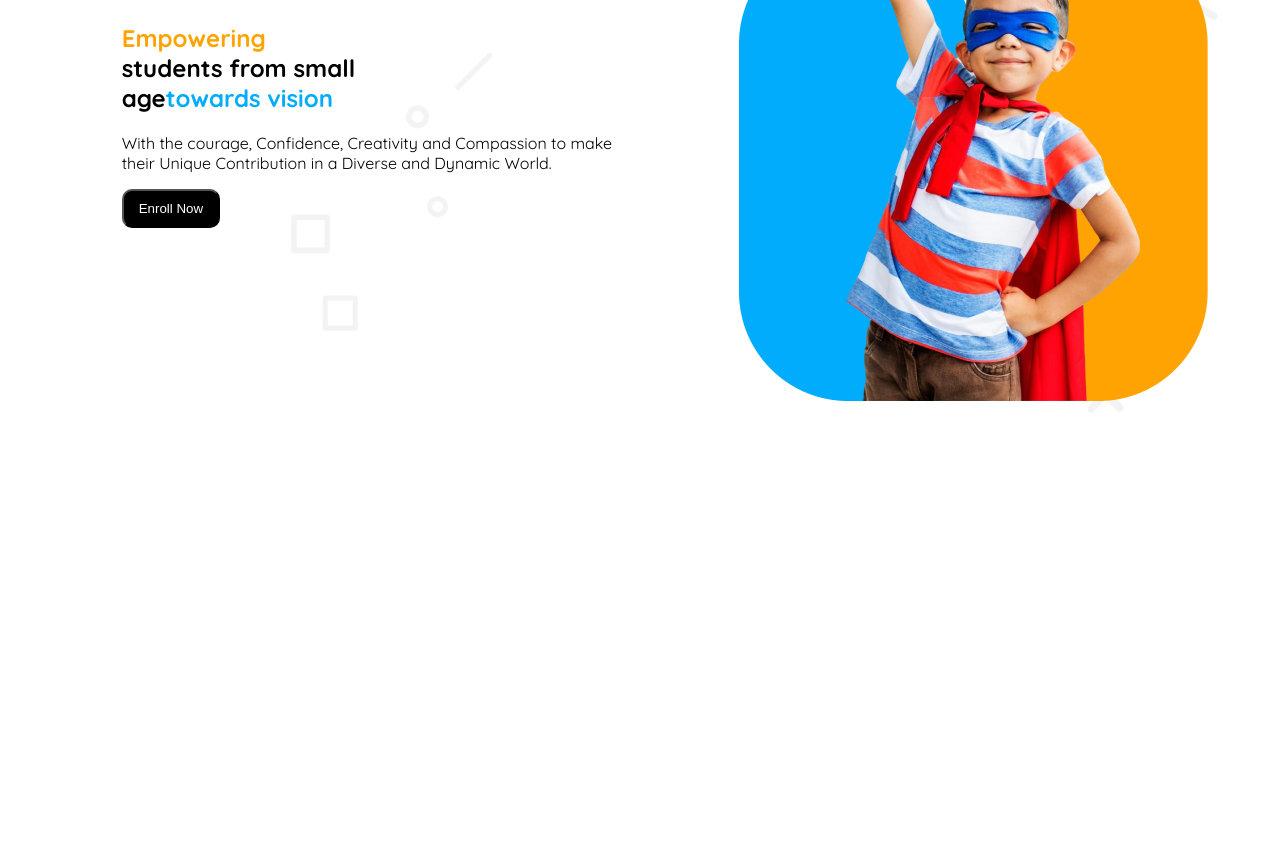
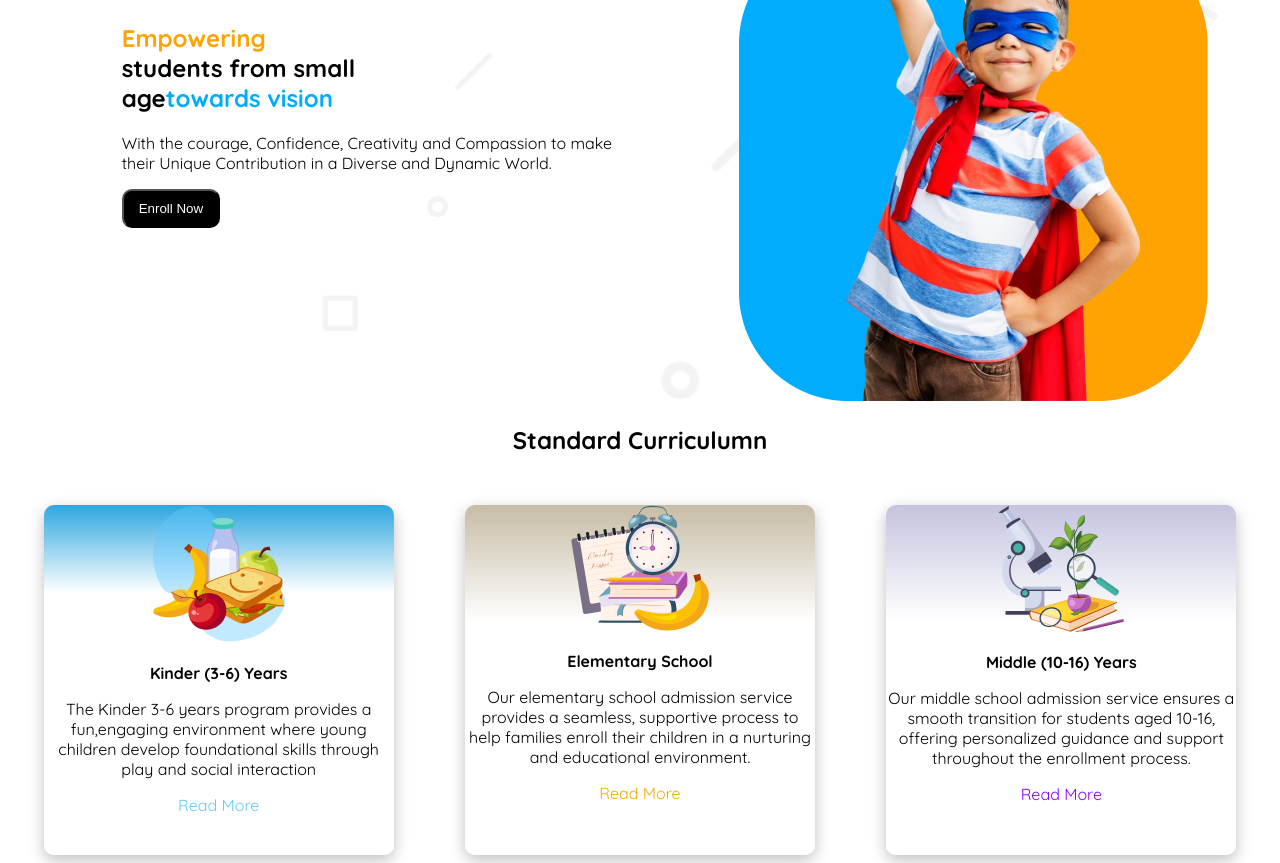
Before and after one commit to safikolislam/A-02, a plain HTML site: page index.html in a window 1280 px wide. Shown: the part 302-1165 px from the top of the page. Before the commit the page ends 800 px from the top, so only its background shows below. Drawn offline with Linux system fonts and the light colour scheme.

Commit message:
added the cards

```diff
--- a/index.html
+++ b/index.html
@@ -49,7 +49,7 @@
 
 
         <section class="hero-area">
-        <div>
+        <div class="text-area">
       <h2><span style="color:#FEA301" >Empowering </span><br>
         students from small<br> age<span style="color:#01ACFD">towards vision</span> </h2>
         </h2>
@@ -61,5 +61,33 @@
           <img class="kids-img" src="assets/hero-kids.png" alt="">
         </div>
       </section>
+      <section class="cards">
+
+      <h2>Standard Curriculumn</h2>
+      <div class="cards-container">
+      <div class="card-01">
+        <img  src="assets/kinder.png" alt="">
+        <p class="kinder">Kinder (3-6) Years</p>
+        <p class="descript">The Kinder 3-6 years program provides a fun,engaging environment where young children develop foundational skills through play and social interaction</p>
+      <a class="a1">Read More</a>
+      </div>
+      <div class="card-02">
+        <img src="assets/elementary.png" alt="">
+        <p class="Elementary">Elementary School</p>
+        <p class="descript">Our elementary school admission service provides a seamless, supportive process to help families enroll their children in a nurturing and educational environment.</p>
+        <a class="a2">Read More</a>
+
+      </div>
+      <div class="card-03">
+        <img src="assets/middle.png" alt="">
+        <p class="middle">Middle (10-16) Years</p>
+        <p class="descript">Our middle school admission service ensures a smooth transition for students aged 10-16, offering personalized guidance and support throughout the enrollment process.</p>
+
+        <a class="a3">Read More</a>
+
+
+      </div>
+      </div>
+      </section>
   </body>
 </html>
--- a/styles/styles.css
+++ b/styles/styles.css
@@ -1,119 +1,166 @@
-
 .quicksand-normal {
   font-family: "Quicksand", serif;
   font-optical-sizing: auto;
   font-weight: 700;
   font-style: normal;
 }
-body{
-  background-image:url(../assets/bg.png);
-   background-size: cover;
+body {
+  background-image: url(../assets/bg.png);
+  background-size: cover;
   background-repeat: no-repeat;
 }
 
-.navbar{
-
-    display:flex;
-    justify-content: space-between;
+.navbar {
+  display: flex;
+  justify-content: space-between;
 }
-.logo{
-  display:flex;
-  margin-left:100px;
+.logo {
+  display: flex;
+  margin-left: 100px;
 }
-.u-list{
-    display:flex;
-    justify-content: space-between;
-    gap:30px;
+.u-list {
+  display: flex;
+  justify-content: space-between;
+  gap: 30px;
 }
-.navlinks1{
-    text-decoration:none;
-    color:#FEA301;
+.navlinks1 {
+  text-decoration: none;
+  color: #fea301;
 }
-.navlinks2{
-  text-decoration:none;
-  color:#01ACFD;
+.navlinks2 {
+  text-decoration: none;
+  color: #01acfd;
 }
-.navlinks3{
-  text-decoration:none;
-  color:#05D4DF;
+.navlinks3 {
+  text-decoration: none;
+  color: #05d4df;
 }
-.navlinks4{
-  text-decoration:none;
-  color:#5D58EF;
+.navlinks4 {
+  text-decoration: none;
+  color: #5d58ef;
 }
-.list-items{
-    list-style: none;
-
+.list-items {
+  list-style: none;
 }
- #btn {
-    margin-right:200px;
-    background:#FEA301;
-    padding:10px 20px;
-    color:#ffff;
-    font-size:15px;
-    border-radius:15px;
-    border:none;
+#btn {
+  margin-right: 200px;
+  background: #fea301;
+  padding: 10px 20px;
+  color: #ffff;
+  font-size: 15px;
+  border-radius: 15px;
+  border: none;
 }
 
-#re-menu{
-    display:none;
+#re-menu {
+  display: none;
 }
-hr{
-  display:none;
-  border:1px solid  #FEA301;
+hr {
+  display: none;
+  border: 1px solid #fea301;
 }
-.hero-area{
-  background-image:url(../assets/bg.png);
-   background-size: cover;
+.hero-area {
+  background-image: url(../assets/bg.png);
+  background-size: cover;
   background-repeat: no-repeat;
-  margin-top:50px;
-  margin-left:50px;
+  margin-top: 50px;
+  margin-left: 50px;
   font-weight: 400;
   color: #000;
-  display:flex;
+  display: flex;
   justify-content: space-around;
-  align-items:center;
+  align-items: center;
+}
+
+.btn-b {
+  background: #000;
+  color: #fff;
+  padding: 10px 15px;
+  border-radius: 10px;
+}
+.cards h2 {
+  text-align: center;
+  margin-bottom:50px;
+}
+.card-01 {
+  width: 350px;
+  height: 350px;
+  background:linear-gradient(rgb(46, 167, 223), white,  white,white,white);
+  border-radius: 10px;
+  box-shadow: 0px 5px 15px rgba(0, 0, 0, 0.25);
+ text-align: center;
 
 }
 
-
-.btn-b{
-  background:#000;
-color:#fff;
-padding:10px 15px;
-border-radius:10px;
+.card-02{
+  width: 350px;
+  height: 350px;
+  background:linear-gradient(rgb(199, 188, 165),white,white,white);
+  box-shadow: 0px 5px 15px rgba(0, 0, 0, 0.25);
+  border-radius: 10px;
+  text-align: center;
+}
+.card-03{
+  width: 350px;
+  height: 350px;
+  background:linear-gradient(#47419950,white,white,white) ;
+  border-radius: 10px;
+  box-shadow: 0px 5px 15px rgba(0, 0, 0, 0.25);
+  text-align:center;
 }
 
+.card-01 .kinder {
+  font-weight: 700;
+}
+.card-01,.card-02,.card-03 .descript {
+  font-weight: 400;
+}
+.card-03 .middle{
+  font-weight: 700;
+}
+.card-02 .Elementary{
+  font-weight:700;
+}
+.cards-container{
+   display:grid;
+   grid-template-columns:repeat(3,1fr);
+   place-items: center;
 
-@media screen and (max-width:576px){
+}
+.a1{
+ color:#64C8FF;
+}
+.a2{
+  color:#F0AA00;
+}
+.a3{
+  font-weight: 400;
+  color:#8700FF;
+}
 
- hr{
-  display:block;
- }
-  .navbar{
-    display:none;
+@media screen and (max-width: 576px) {
+  hr {
+    display: block;
   }
-  #re-menu{
-    display:block;
-    display:flex;
+  .navbar {
+    display: none;
+  }
+  #re-menu {
+    display: block;
+    display: flex;
     justify-content: space-between;
-
   }
-  .hero-area{
+  .hero-area {
     flex-direction: column-reverse;
-
-
   }
-  .kids-img{
-    width:100%;
-    height:auto;
+  .kids-img {
+    width: 90%;
+    height: auto;
   }
-
+  .text-area {
+    text-align: center;
   }
-
-
-
-
-
-
+  .cards-container{
+    grid-template-columns: repeat(1,1fr);
   }
+}
```
